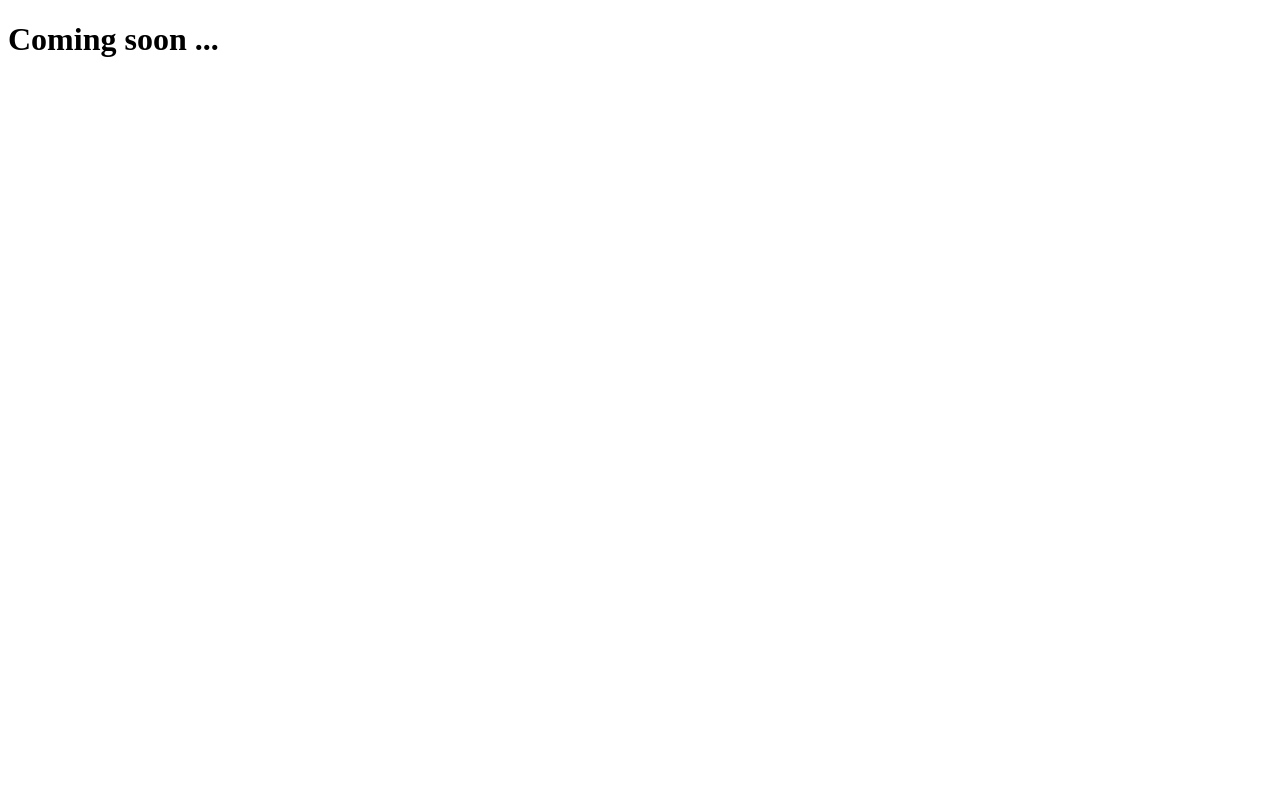
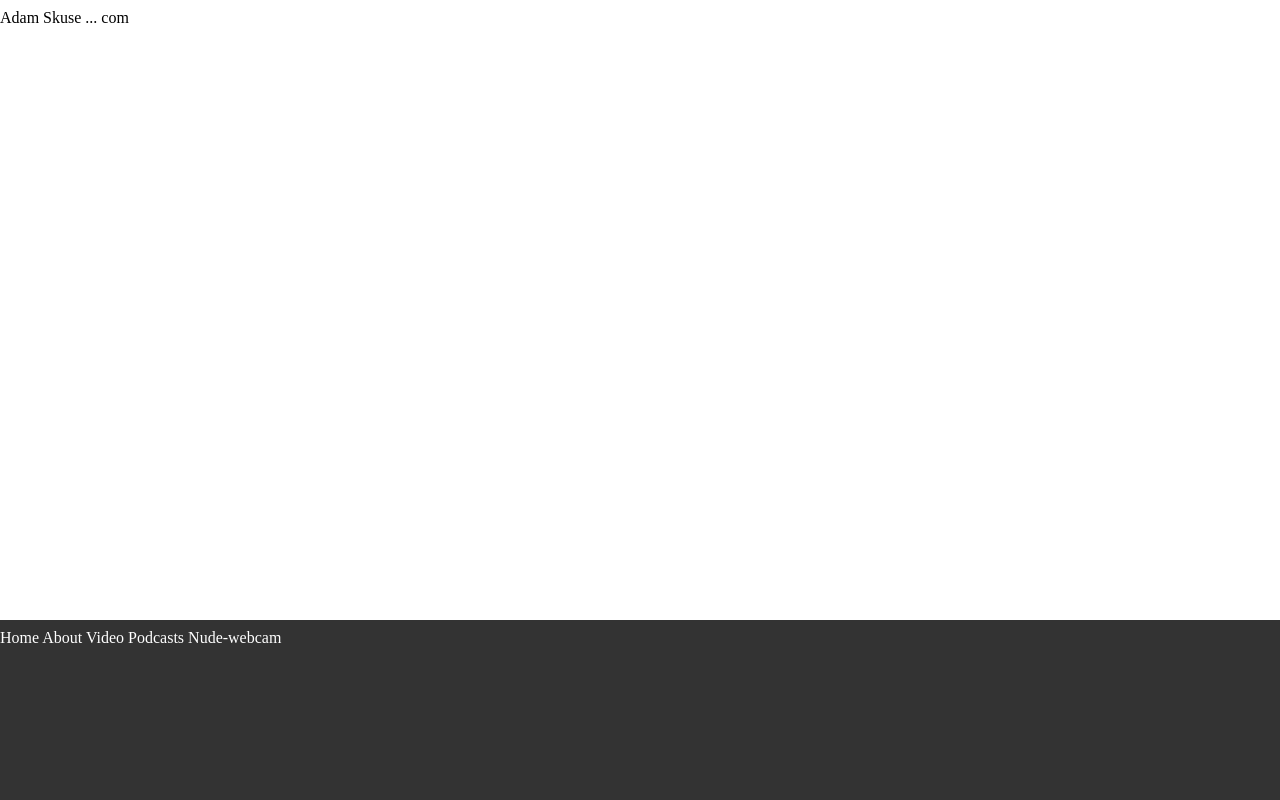
Before and after one commit to AdamSkuse/standup-site, a plain HTML site: page index.html in a window 1280 px wide. Drawn offline with Linux system fonts and the light colour scheme; files that its build step writes are made by us from their sources.

Commit message:
adds fixed header and footer

```diff
--- a/index.html
+++ b/index.html
@@ -1,19 +1,31 @@
-<!doctype html>
+<!DOCTYPE html>
 
 <html lang="en">
 <head>
   <meta charset="utf-8">
-
   <title>AdamSkuse ... com</title>
   <meta name="AdamSkuse.com" content="AdamSkuse.com">
   <meta name="author" content="Adam">
 
-  <link rel="stylesheet" href="css/style.css">
+  <link rel="stylesheet" href="style.css">
 
 </head>
 
 <body>
-    <h1>Coming soon ... </h1>
+    <div class="fixed-header">
+        <div class="container">
+            <h1>Adam Skuse ... com</h1>
+        </div>
+    </div>
+
+    <div>
+    </div>
+
+    <div class="fixed-footer">
+        <div class="container">
+            <nav>Home About Video Podcasts Nude-webcam</nav>
+        </div>
+    </div>
 </body>
 
 </html>
--- a/style.css
+++ b/style.css
@@ -0,0 +1,71 @@
+/* http://meyerweb.com/eric/tools/css/reset/
+   v2.0 | 20110126
+   License: none (public domain)
+*/
+
+html, body, div, span, applet, object, iframe,
+h1, h2, h3, h4, h5, h6, p, blockquote, pre,
+a, abbr, acronym, address, big, cite, code,
+del, dfn, em, img, ins, kbd, q, s, samp,
+small, strike, strong, sub, sup, tt, var,
+b, u, i, center,
+dl, dt, dd, ol, ul, li,
+fieldset, form, label, legend,
+table, caption, tbody, tfoot, thead, tr, th, td,
+article, aside, canvas, details, embed,
+figure, figcaption, footer, header, hgroup,
+menu, nav, output, ruby, section, summary,
+time, mark, audio, video {
+	margin: 0;
+	padding: 0;
+	border: 0;
+	font-size: 100%;
+	font: inherit;
+	vertical-align: baseline;
+}
+/* HTML5 display-role reset for older browsers */
+article, aside, details, figcaption, figure,
+footer, header, hgroup, menu, nav, section {
+	display: block;
+}
+body {
+	line-height: 1;
+}
+ol, ul {
+	list-style: none;
+}
+blockquote, q {
+	quotes: none;
+}
+blockquote:before, blockquote:after,
+q:before, q:after {
+	content: '';
+	content: none;
+}
+table {
+	border-collapse: collapse;
+	border-spacing: 0;
+}
+
+body {
+    padding-top: 60px;
+    padding-bottom: 40px;
+    box-sizing: border-box;
+}
+
+.fixed-header, .fixed-footer {
+    width: 100%;
+    position: fixed;
+    padding: 10px 0;
+ }
+
+ .fixed-header {
+    top: 0;
+}
+
+.fixed-footer {
+    bottom: 0;
+    height: 20%;
+    background: #333;
+    color: #fff;
+}
```
Also changed, not shown: 1 other file.
